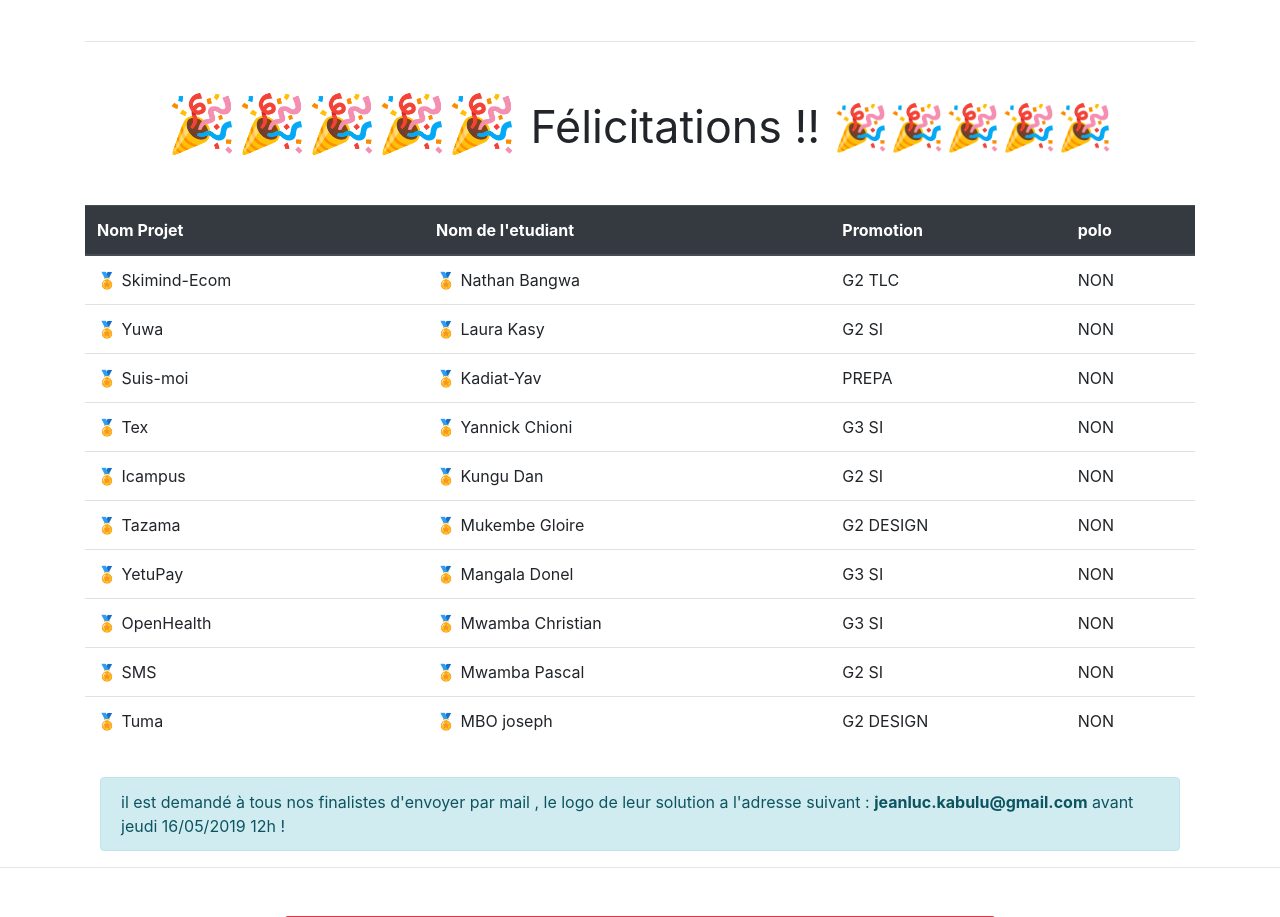
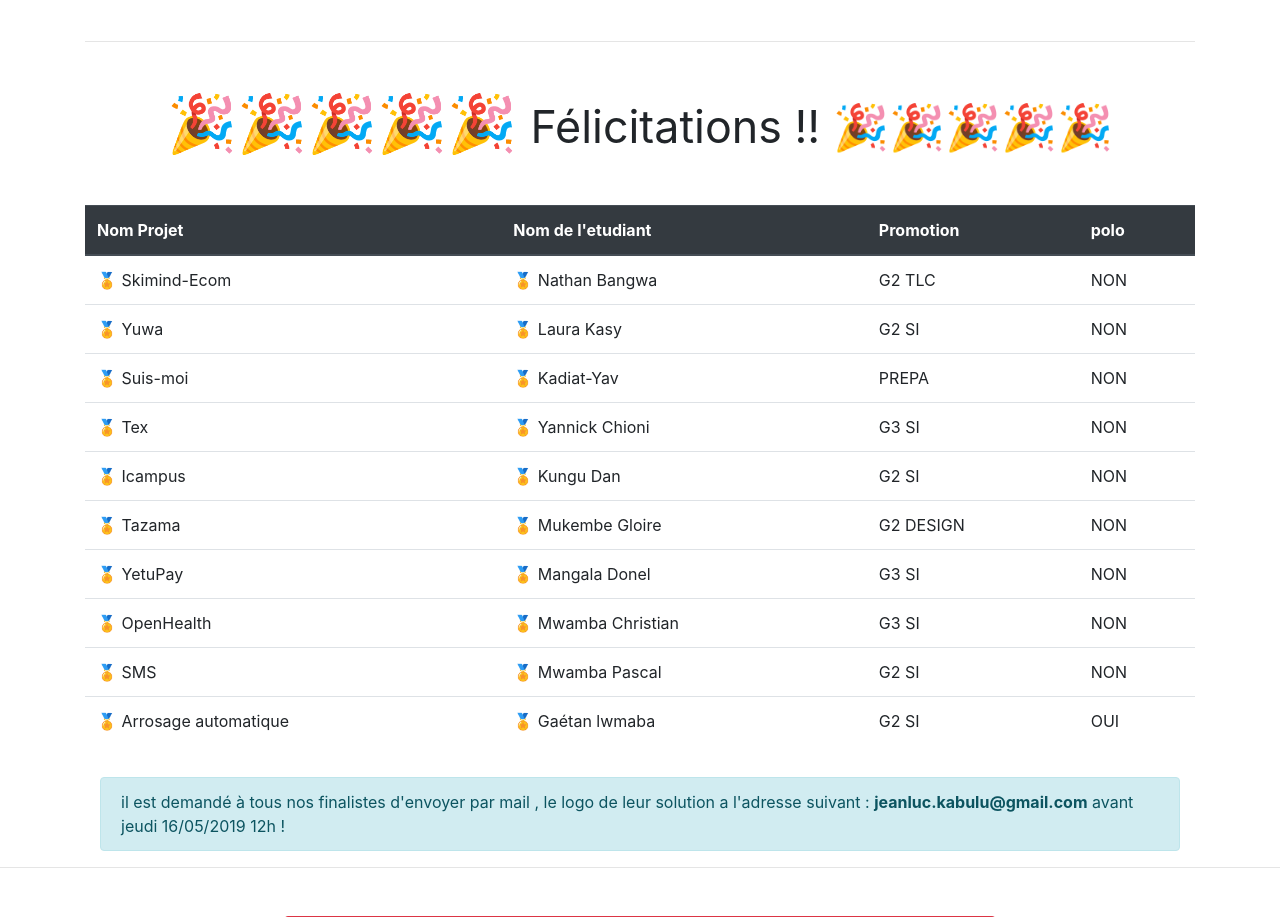
Before and after one commit to espacesis/espacesis, a Django app: template espacesis/templates/pages/result.html in a window 1280 px wide. Shown: the part 1810-2727 px from the top of the page. Run offline with Django 3.2, Linux system fonts and the light colour scheme; the template is opened without the code that fills it, so the values that code supplies are empty; parts of the project's set-up code (start-up, migrations or seed data) failed here and were passed over; some libraries are stand-ins or nearby versions.

Commit message:
[UPGRADE] adding gaetan to List

```diff
--- a/config/settings/base.py
+++ b/config/settings/base.py
@@ -75,6 +75,7 @@ LOCAL_APPS = [
     "espacesis.users.apps.UsersAppConfig",
     # Your stuff: custom apps go here
     'softday.apps.SoftdayConfig',
+
 ]
 # https://docs.djangoproject.com/en/dev/ref/settings/#installed-apps
 INSTALLED_APPS = DJANGO_APPS + THIRD_PARTY_APPS + LOCAL_APPS
--- a/espacesis/templates/pages/result.html
+++ b/espacesis/templates/pages/result.html
@@ -145,10 +145,10 @@
                                                 <td>NON</td>
                                             </tr>
                                             <tr>
-                                                    <td>🏅 Tuma</td>
-                                                    <td>🏅 MBO joseph</td>
-                                                    <td>G2 DESIGN</td>
-                                                    <td>NON</td>
+                                                    <td>🏅 Arrosage automatique</td>
+                                                    <td>🏅 Gaétan lwmaba</td>
+                                                    <td>G2 SI</td>
+                                                    <td>OUI</td>
                                                 </tr>
                             </tbody>
                           </table>
```
